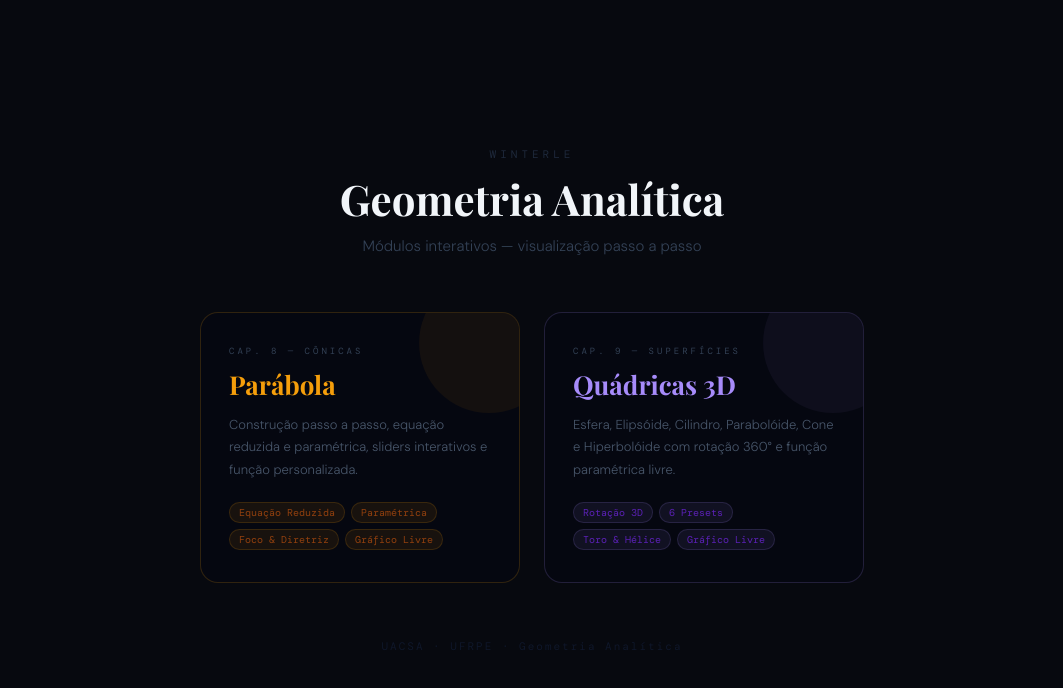
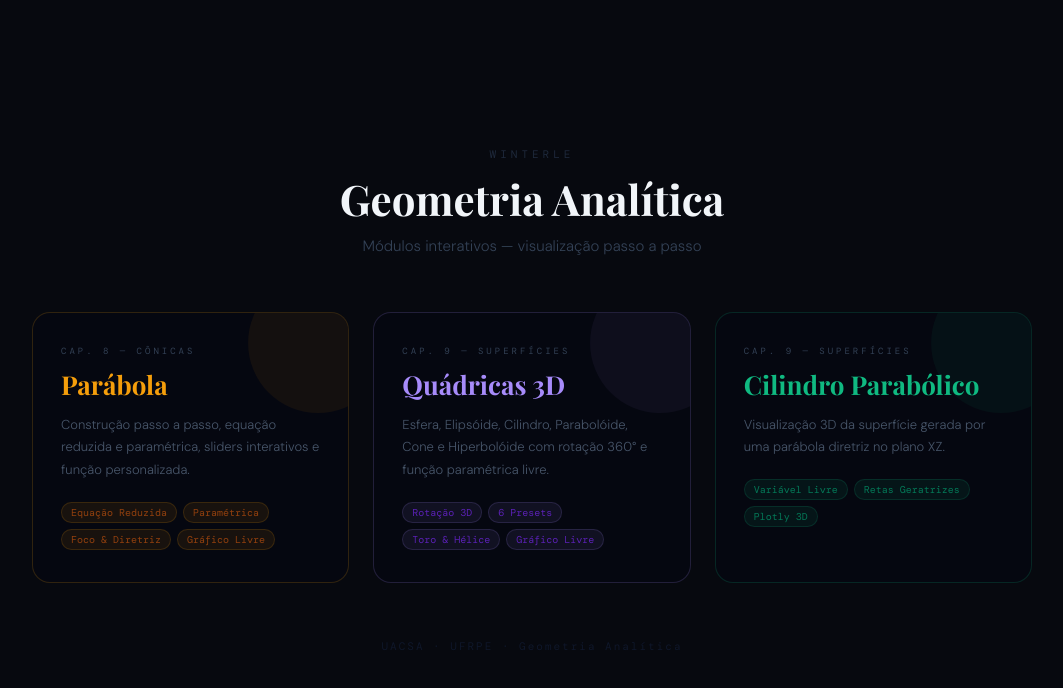
Before and after one commit to jhonassmatias-commits/GA.graphics, a React (Vite) app: page / in a window 1280 px wide. Shown: the top 688 px of the page, without its empty margins (108-1171 px from the left). Built offline with nearby package versions, Linux system fonts and the light colour scheme.

Commit message:
Add Cilindro Parabólico component and route
Added a new route for 'Cilindro Parabólico' and updated styles.

```diff
--- a/src/App.jsx
+++ b/src/App.jsx
@@ -1,12 +1,14 @@
 import { useState } from "react";
 import Parabola     from "./Parabola";
 import Superficies  from "./Superficies";
+import CilindroParabolico from "./CilindroParabolico"; // <-- Nova importação
 
 export default function App() {
   const [modulo, setModulo] = useState(null);
 
   if (modulo === "parabola")   return <Parabola    onBack={() => setModulo(null)} />;
   if (modulo === "superficies") return <Superficies onBack={() => setModulo(null)} />;
+  if (modulo === "cilindro_parabolico") return <CilindroParabolico onBack={() => setModulo(null)} />; // <-- Nova rota
 
   return (
     <div style={{
@@ -40,7 +42,7 @@ export default function App() {
       </div>
 
       {/* Cards */}
-      <div style={{ display: "flex", gap: 24, flexWrap: "wrap", justifyContent: "center", maxWidth: 720, width: "100%" }}>
+      <div style={{ display: "flex", gap: 24, flexWrap: "wrap", justifyContent: "center", maxWidth: 1000, width: "100%" }}>
 
         {/* Cap 8 */}
         <div
@@ -56,7 +58,6 @@ export default function App() {
           onMouseEnter={e => { e.currentTarget.style.borderColor = "rgba(245,158,11,0.5)"; e.currentTarget.style.transform = "translateY(-3px)"; }}
           onMouseLeave={e => { e.currentTarget.style.borderColor = "rgba(245,158,11,0.18)"; e.currentTarget.style.transform = "translateY(0)"; }}
         >
-          {/* Glow */}
           <div style={{
             position: "absolute", top: -40, right: -40,
             width: 140, height: 140, borderRadius: "50%",
@@ -83,7 +84,7 @@ export default function App() {
           </div>
         </div>
 
-        {/* Cap 9 */}
+        {/* Cap 9 - Superfícies */}
         <div
           onClick={() => setModulo("superficies")}
           style={{
@@ -122,6 +123,47 @@ export default function App() {
             ))}
           </div>
         </div>
+
+        {/* NOVO: Cap 9 - Cilindro Parabólico */}
+        <div
+          onClick={() => setModulo("cilindro_parabolico")}
+          style={{
+            flex: "1 1 280px", maxWidth: 320,
+            background: "#050710",
+            border: "1px solid rgba(16,185,129,0.18)", // Borda verde esmeralda
+            borderRadius: 18, padding: "32px 28px",
+            cursor: "pointer", transition: "all 0.25s",
+            position: "relative", overflow: "hidden",
+          }}
+          onMouseEnter={e => { e.currentTarget.style.borderColor = "rgba(16,185,129,0.5)"; e.currentTarget.style.transform = "translateY(-3px)"; }}
+          onMouseLeave={e => { e.currentTarget.style.borderColor = "rgba(16,185,129,0.18)"; e.currentTarget.style.transform = "translateY(0)"; }}
+        >
+          <div style={{
+            position: "absolute", top: -40, right: -40,
+            width: 140, height: 140, borderRadius: "50%",
+            background: "rgba(16,185,129,0.05)", pointerEvents: "none",
+          }}/>
+          <div style={{ fontSize: 9, letterSpacing: 3, color: "#334155", fontFamily: "'DM Mono',monospace", marginBottom: 10 }}>
+            CAP. 9 — SUPERFÍCIES
+          </div>
+          <div style={{ fontFamily: "'Playfair Display',serif", fontSize: 26, color: "#10b981", marginBottom: 12 }}>
+            Cilindro Parabólico
+          </div>
+          <p style={{ fontSize: 13, color: "#475569", lineHeight: 1.75, fontWeight: 300, marginBottom: 20 }}>
+            Visualização 3D da superfície gerada por uma parábola diretriz no plano XZ.
+          </p>
+          <div style={{ display: "flex", flexWrap: "wrap", gap: 6 }}>
+            {["Variável Livre","Retas Geratrizes","Plotly 3D"].map(t => (
+              <span key={t} style={{
+                fontSize: 10, padding: "3px 9px", borderRadius: 20,
+                background: "rgba(16,185,129,0.08)",
+                border: "1px solid rgba(16,185,129,0.15)",
+                color: "#047857", fontFamily: "'DM Mono',monospace",
+              }}>{t}</span>
+            ))}
+          </div>
+        </div>
+
       </div>
 
       {/* Footer */}
```
